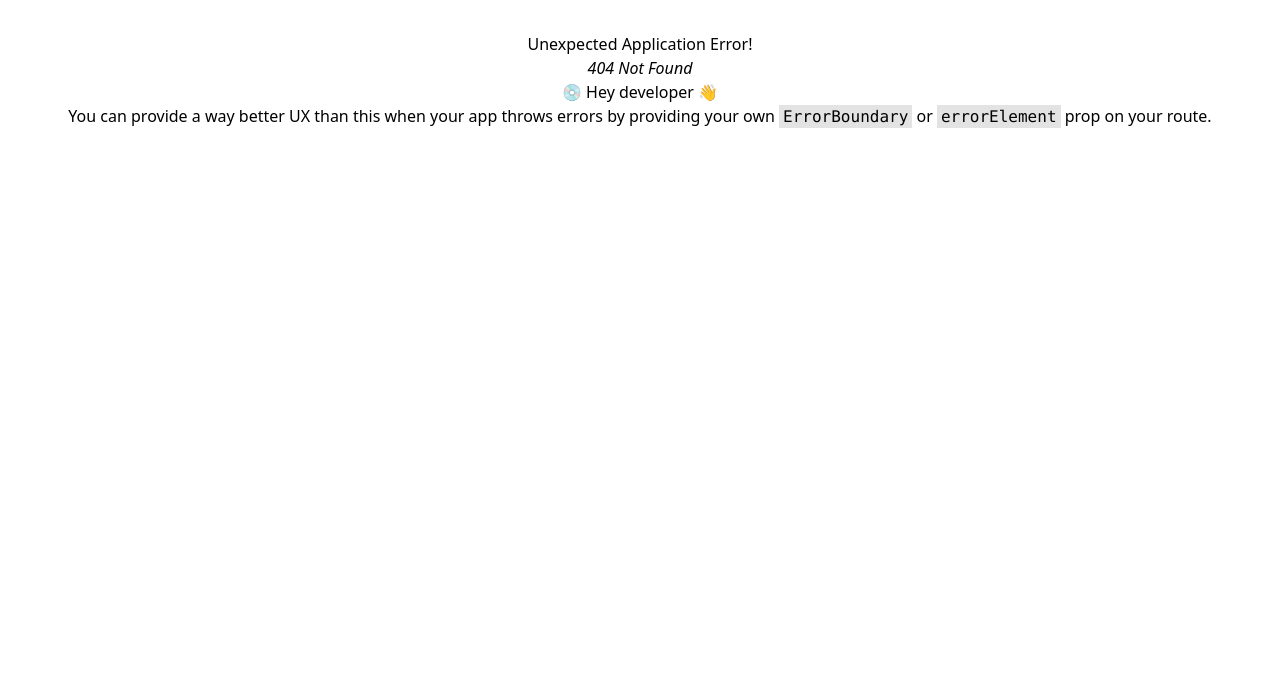
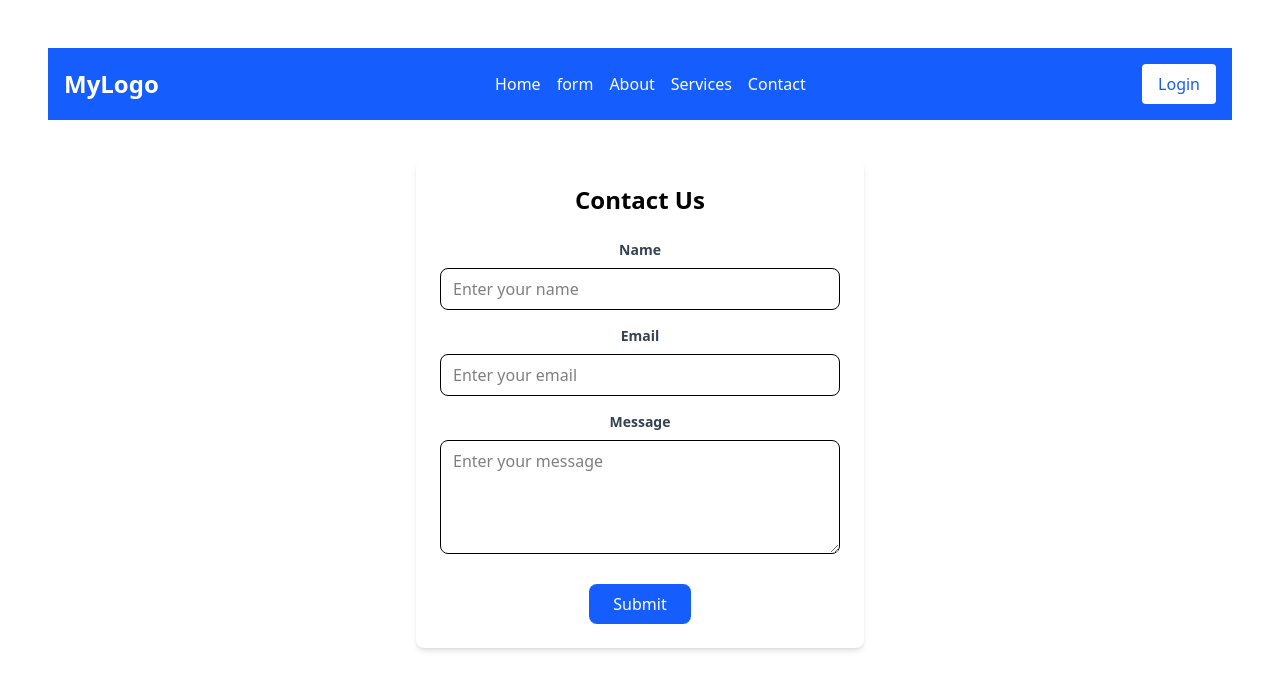
Before and after one commit to mahamudul-01/30-Days-React-ChaIlange-Day-8, a React (Vite) app: page /form in a window 1280 px wide. Before the commit this address had no page. Shown: the top 690 px of the page. Built offline with nearby package versions, Linux system fonts and the light colour scheme.

Commit message:
add SimpleForm component and update Navbar for routing

```diff
--- a/src/App.jsx
+++ b/src/App.jsx
@@ -3,6 +3,7 @@ import './index.css'
 import './App.css'
 import Navbar from './components/Navbar/Navbar'
 import { Outlet } from 'react-router-dom'
+// import SimpleForm from './components/SimpleForm/SimpleForm'
 
 function App() {
   return (
@@ -10,6 +11,7 @@ function App() {
       <Navbar></Navbar>
       <Outlet></Outlet>
 
+
     </div>
   )
 }
--- a/src/components/Navbar/Navbar.jsx
+++ b/src/components/Navbar/Navbar.jsx
@@ -1,3 +1,4 @@
+import { Link } from "react-router-dom";
 
 
 const Navbar = () => {
@@ -12,9 +13,14 @@ const Navbar = () => {
         {/* Navigation Links */}
         <ul className="flex space-x-4">
           <li>
-            <a href="#" className="text-white hover:text-gray-200">
+            <Link to='/' className="text-white hover:text-gray-200">
               Home
-            </a>
+            </Link>
+          </li>
+          <li>
+            <Link to="/form" className="text-white hover:text-gray-200">
+              form
+            </Link>
           </li>
           <li>
             <a href="#" className="text-white hover:text-gray-200">
--- /dev/null
+++ b/src/components/SimpleForm/SimpleForm.jsx
@@ -0,0 +1,62 @@
+
+const SimpleForm = () => {
+  return (
+    <div className="max-w-md mx-auto mt-10 p-6 bg-white rounded-lg shadow-md">
+      <h2 className="text-2xl font-bold mb-6 text-center">Contact Us</h2>
+      <form>
+        <div className="mb-4">
+          <label className="block text-gray-700 text-sm font-bold mb-2" htmlFor="name">
+            Name
+          </label>
+          <input
+            type="text"
+            id="name"
+            name="name"
+            className="w-full px-3 py-2 border rounded-lg focus:outline-none focus:ring-2 focus:ring-blue-600"
+            placeholder="Enter your name"
+            required
+          />
+        </div>
+
+        <div className="mb-4">
+          <label className="block text-gray-700 text-sm font-bold mb-2" htmlFor="email">
+            Email
+          </label>
+          <input
+            type="email"
+            id="email"
+            name="email"
+            className="w-full px-3 py-2 border rounded-lg focus:outline-none focus:ring-2 focus:ring-blue-600"
+            placeholder="Enter your email"
+            required
+          />
+        </div>
+
+        <div className="mb-6">
+          <label className="block text-gray-700 text-sm font-bold mb-2" htmlFor="message">
+            Message
+          </label>
+          <textarea
+            id="message"
+            name="message"
+            className="w-full px-3 py-2 border rounded-lg focus:outline-none focus:ring-2 focus:ring-blue-600"
+            placeholder="Enter your message"
+            rows="4"
+            required
+          />
+        </div>
+
+        <div className="flex justify-center">
+          <button
+            type="submit"
+            className="bg-blue-600 text-white px-6 py-2 rounded-lg hover:bg-blue-700 focus:outline-none focus:ring-2 focus:ring-blue-600"
+          >
+            Submit
+          </button>
+        </div>
+      </form>
+    </div>
+  );
+};
+
+export default SimpleForm;
```
Also changed, not shown: src/main.jsx (+8 -0 lines).
